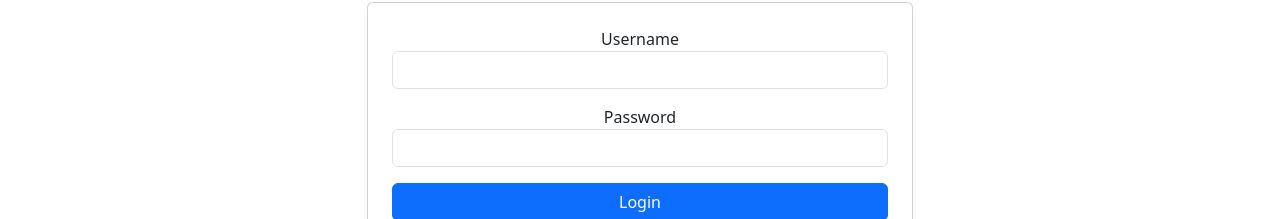
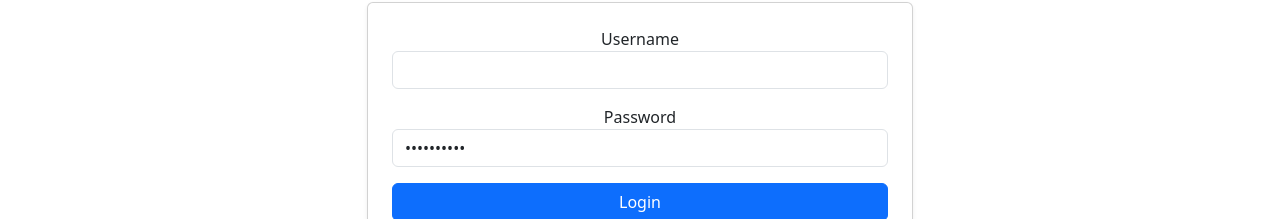
Before and after one commit to 110059/sampleWeb, a React (Create React App) app in the folder packages/frontend/: page /login in a window 1280 px wide. Shown: the part 188-407 px from the top of the page. Built offline with nearby package versions, Linux system fonts and the light colour scheme.

Commit message:
refactor

```diff
--- a/packages/frontend/src/pages/AdminDashboard.js
+++ b/packages/frontend/src/components/admin/AdminDashboard.js
@@ -1,5 +1,5 @@
 import React from "react";
-import Sidebar from "../components/common/Sidebar";
+import Sidebar from "../common/Sidebar";
 import { Outlet } from "react-router-dom";
 
 const AdminDashboard = () => {
--- a/packages/frontend/src/components/admin/ManageProfile.js
+++ b/packages/frontend/src/components/admin/ManageProfile.js
@@ -1,5 +1,8 @@
+
+
 const ManageProfile = () => {
-  return <div>Manage Profile Page</div>;
+  return <div>
+    Manage Profile Page</div>;
 };
 
 export default ManageProfile;
--- a/packages/frontend/src/components/Layout.js
+++ b/packages/frontend/src/components/common/Layout.js
@@ -1,6 +1,6 @@
 import React from "react";
-import Header from "../pages/Header";
-import Footer from "../pages/Footer";
+import Header from "../../pages/Header";
+import Footer from "../../pages/Footer";
 
 const Layout = ({ children }) => {
   return (
--- a/packages/frontend/src/pages/Login.js
+++ b/packages/frontend/src/components/common/Login.js
@@ -4,7 +4,7 @@ import { useNavigate } from "react-router-dom";
 
 const Login = () => {
   const [username, setUsername] = useState("");
-  const [password, setPassword] = useState("");
+  const [password, setPassword] = useState("VedTry@123");
   const [error, setError] = useState("");
   const navigate = useNavigate();
 
--- a/packages/frontend/src/pages/Register.js
+++ b/packages/frontend/src/components/common/Register.js
@@ -4,7 +4,7 @@ import { useNavigate } from "react-router-dom";
 
 const Register = () => {
   const [username, setUsername] = useState("");
-  const [password, setPassword] = useState("");
+  const [password, setPassword] = useState("VedTry@123");
   const [role, setRole] = useState("user"); // Default role
   const [error, setError] = useState("");
   const [success, setSuccess] = useState("");
--- a/packages/frontend/src/pages/UserDashboard.js
+++ b/packages/frontend/src/components/user/UserDashboard.js
@@ -1,5 +1,5 @@
 import React from "react";
-import Sidebar from "../components/common/Sidebar"; // Import Sidebar component
+import Sidebar from "../common/Sidebar"; // Import Sidebar component
 import { Outlet } from "react-router-dom";
 
 const UserDashboard = () => {
```
Also changed, not shown: packages/frontend/src/App.js (+5 -5 lines).
